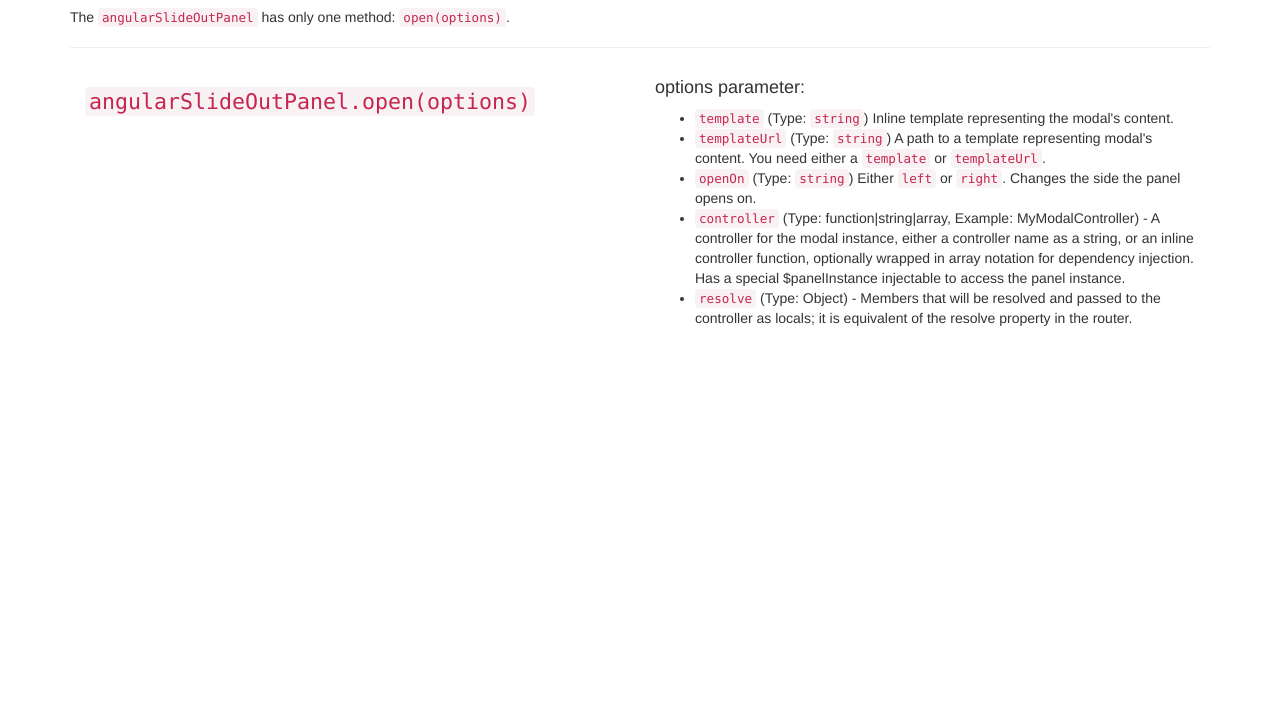
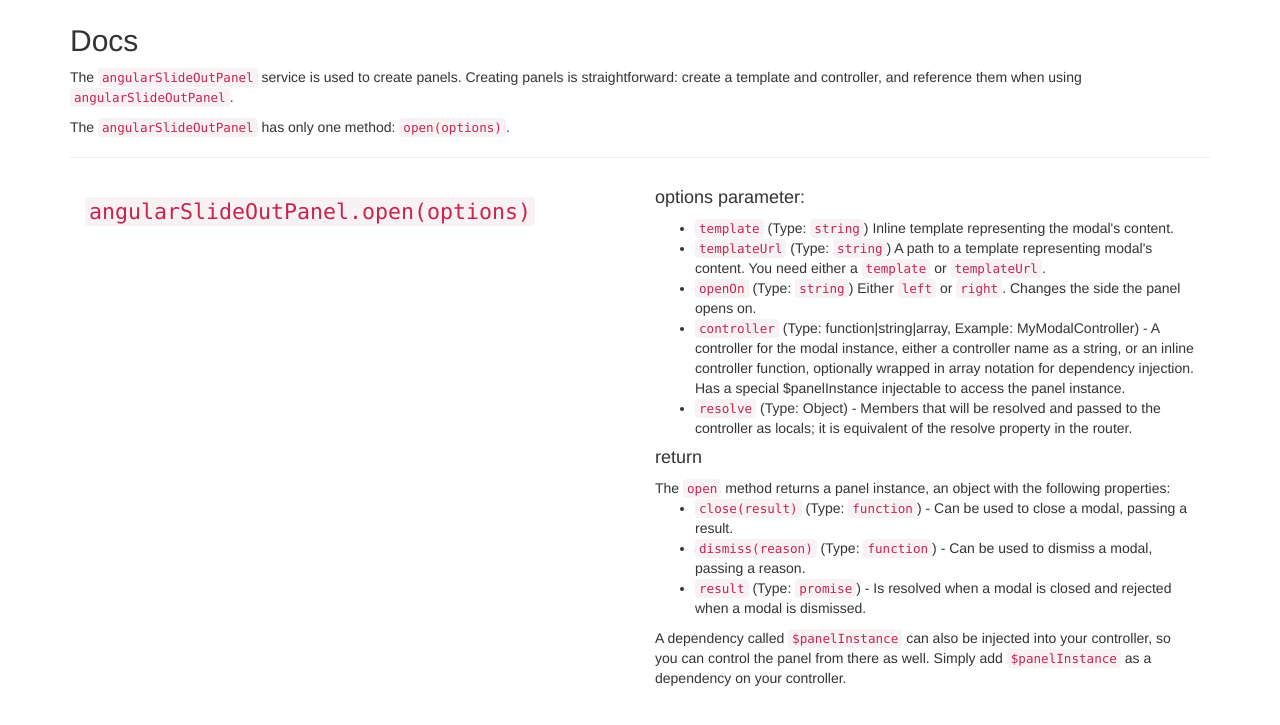
Before and after one commit to officert/angular-slideout-panel, a website: page index.html in a window 1280 px wide. Shown: the part 1551-2276 px from the top of the page. Before the commit the page ends 2089 px from the top, so only its background shows below. Drawn offline with nearby package versions, Linux system fonts and the light colour scheme.

Commit message:
more docs

```diff
--- a/index.html
+++ b/index.html
@@ -56,6 +56,16 @@
   <div class="container clearfix">
     <div id="getting-started">
       <h2>Getting Started</h2>
+      <p>
+        Angular Slideout Panel was built to be as close to a drop-in replacement as possible for Angular Bootstrap's Modal (<a target="_blank" href="https://angular-ui.github.io/bootstrap/#/modal">https://angular-ui.github.io/bootstrap/#/modal</a>).
+      </p>
+      <p>
+        Take a look at the <a href="#docs">docs</a> for the API.
+      </p>
+      <p>
+        Follow these steps to get started.
+      </p>
+      <br>
       <p>
         <strong>1) Install via Bower</strong>
       </p>
@@ -246,6 +256,19 @@ angular.module('demoApp', [
               <code>resolve</code> (Type: Object) - Members that will be resolved and passed to the controller as locals; it is equivalent of the resolve property in the router.
             </li>
           </ul>
+          <h4>return</h4> The <code>open</code> method returns a panel instance, an object with the following properties:
+          <ul>
+            <li>
+              <code>close(result)</code> (Type: <code>function</code>) - Can be used to close a modal, passing a result.
+            </li>
+            <li>
+              <code>dismiss(reason)</code> (Type: <code>function</code>) - Can be used to dismiss a modal, passing a reason.
+            </li>
+            <li>
+              <code>result</code> (Type: <code>promise</code>) - Is resolved when a modal is closed and rejected when a modal is dismissed.
+            </li>
+          </ul>
+          A dependency called <code>$panelInstance</code> can also be injected into your controller, so you can control the panel from there as well. Simply add <code>$panelInstance</code> as a dependency on your controller</code>.
         </div>
       </div>
     </div>
```
